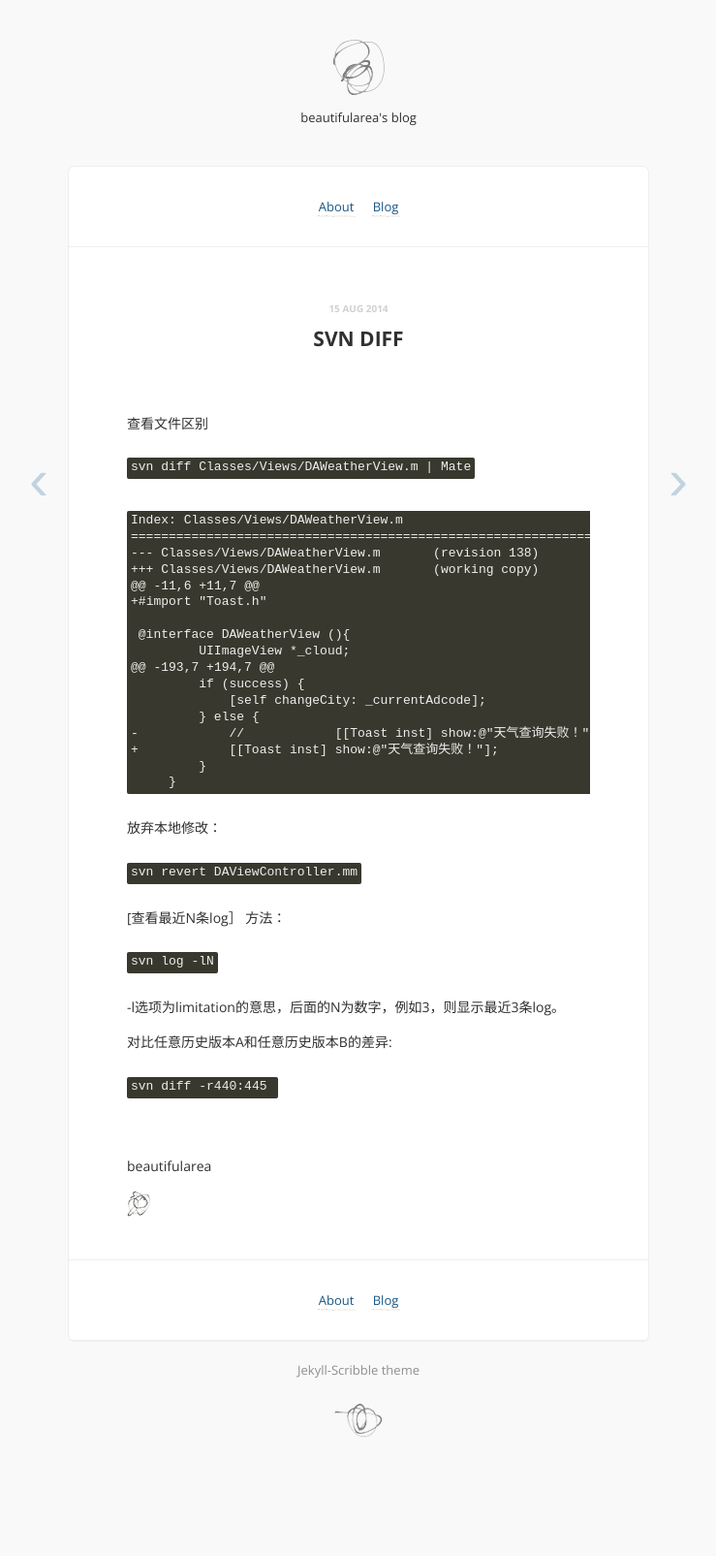
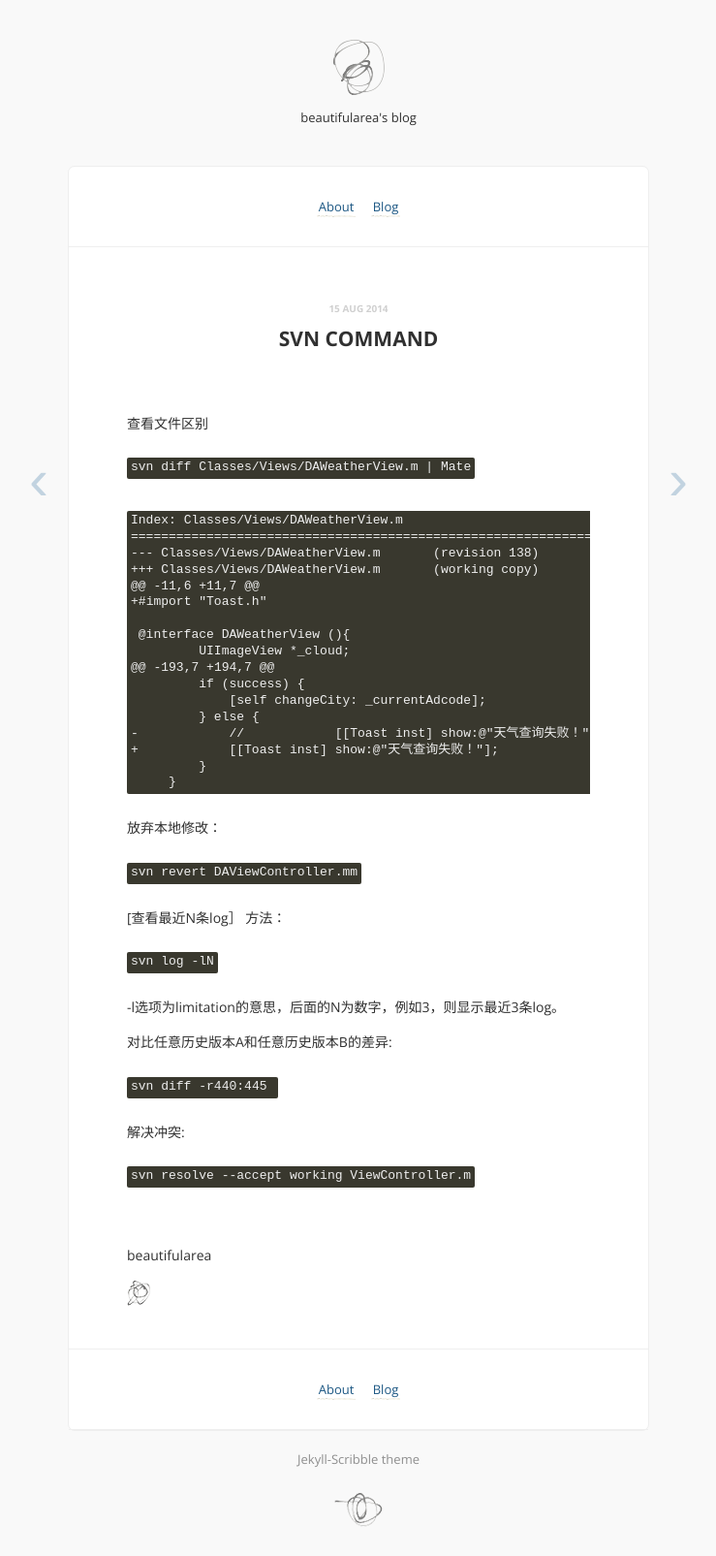
Before and after one commit to beautifularea/beautifularea.github.io, a Jekyll site: the page built from _posts/2014-08-15-svndiff.md, in a window 1280 px wide. Shown: the whole page at 97% size, without its empty margins (270-1009 px from the left). Built offline with Jekyll 4.4.1, drawn with Linux system fonts in a browser that asks for light colours; Markdown is read by kramdown in place of the engine named in the settings; comment, search, counter and statistics services are not loaded; before the commit the page ends 1513 px from its top, so only the background shows below that.

Commit message:
添加svn command

```diff
--- a/_posts/2014-08-15-svndiff.md
+++ b/_posts/2014-08-15-svndiff.md
@@ -1,6 +1,6 @@
 ---
 layout: post
-title: svn diff
+title: svn command
 date: 2014-08-15 16:00:00
 ---
 
@@ -45,3 +45,8 @@ svn log -lN
 {% highlight Objective-C %}
 svn diff -r440:445
 {% endhighlight %}
+
+解决冲突:
+{% highlight Objective-C %}
+svn resolve --accept working ViewController.m
+{% endhighlight %}
```
